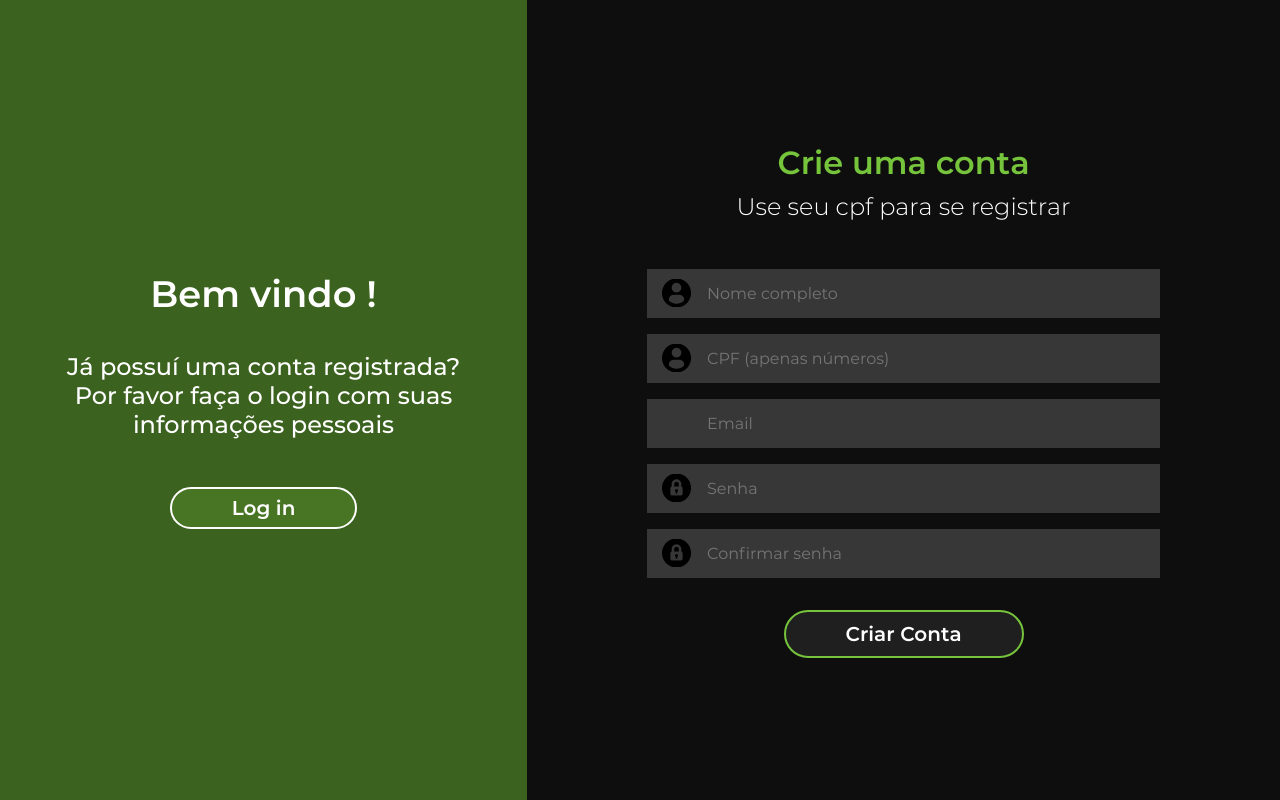
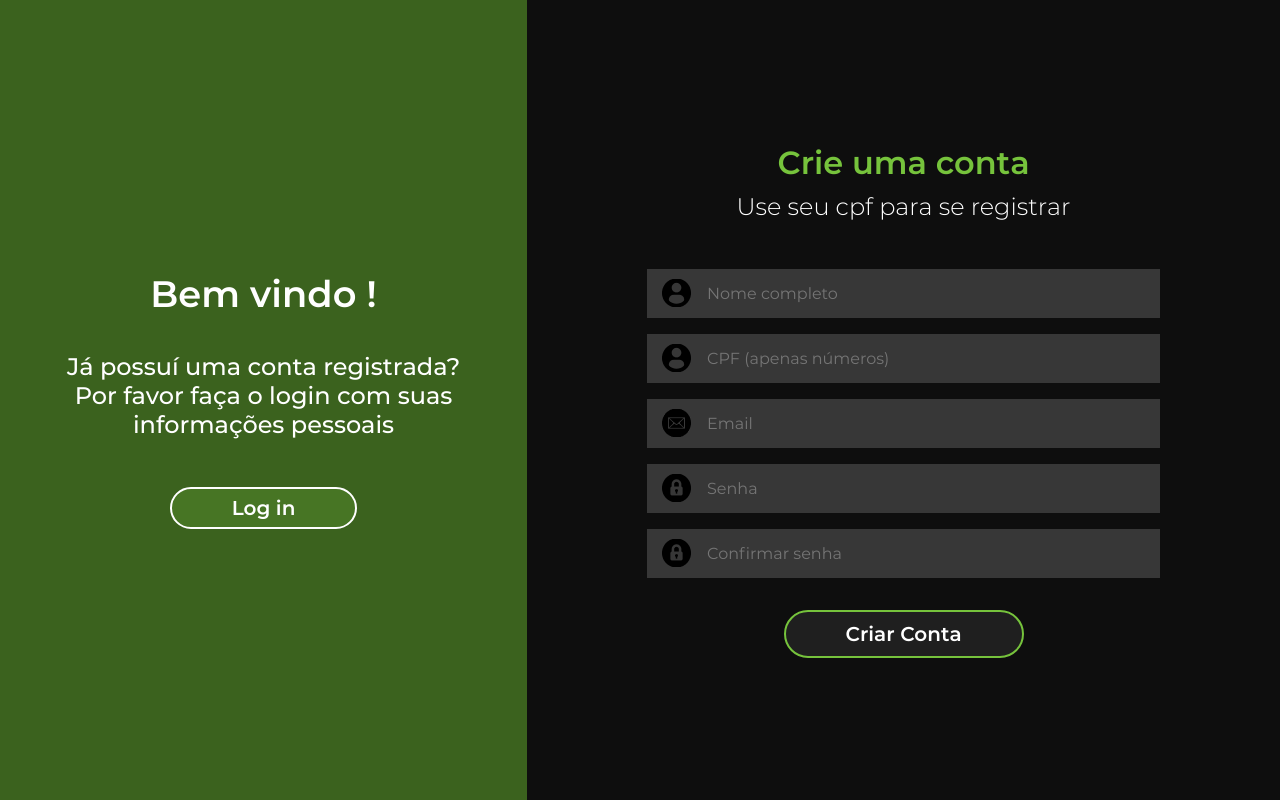
Before and after one commit to Isasouza00/Biotech, a Flask app: page /cadastro in a window 1280 px wide. Run offline with Flask 3, Linux system fonts and the light colour scheme.

Commit message:
icon_okay

```diff
--- a/static/css/cadastro.css
+++ b/static/css/cadastro.css
@@ -134,7 +134,7 @@
     font: 1em fonte-100;
     color: white;
     padding: 15px 15px 15px 60px;
-    background-image: url();
+    background-image: url(../assets/images/Email.png);
     background-position: 15px 10px;
     background-repeat: no-repeat;
 }
--- a/static/css/login.css
+++ b/static/css/login.css
@@ -64,7 +64,7 @@
     font: 1em fonte-100;
     color: white;
     padding: 15px 15px 15px 60px;
-    background-image: url(../../../assets/images/Email.png);
+    background-image: url(../assets/images/Email.png);
     background-position: 15px 10px;
     background-repeat: no-repeat;
 }
@@ -80,7 +80,7 @@
     font: 1em fonte-100;
     color: white;
     padding: 15px 15px 15px 60px;
-    background-image: url(../../../assets/images/Chaveiro.png);
+    background-image: url(../assets/images/Chaveiro.png);
     background-position: 15px 10px;
     background-repeat: no-repeat;
 }
```
